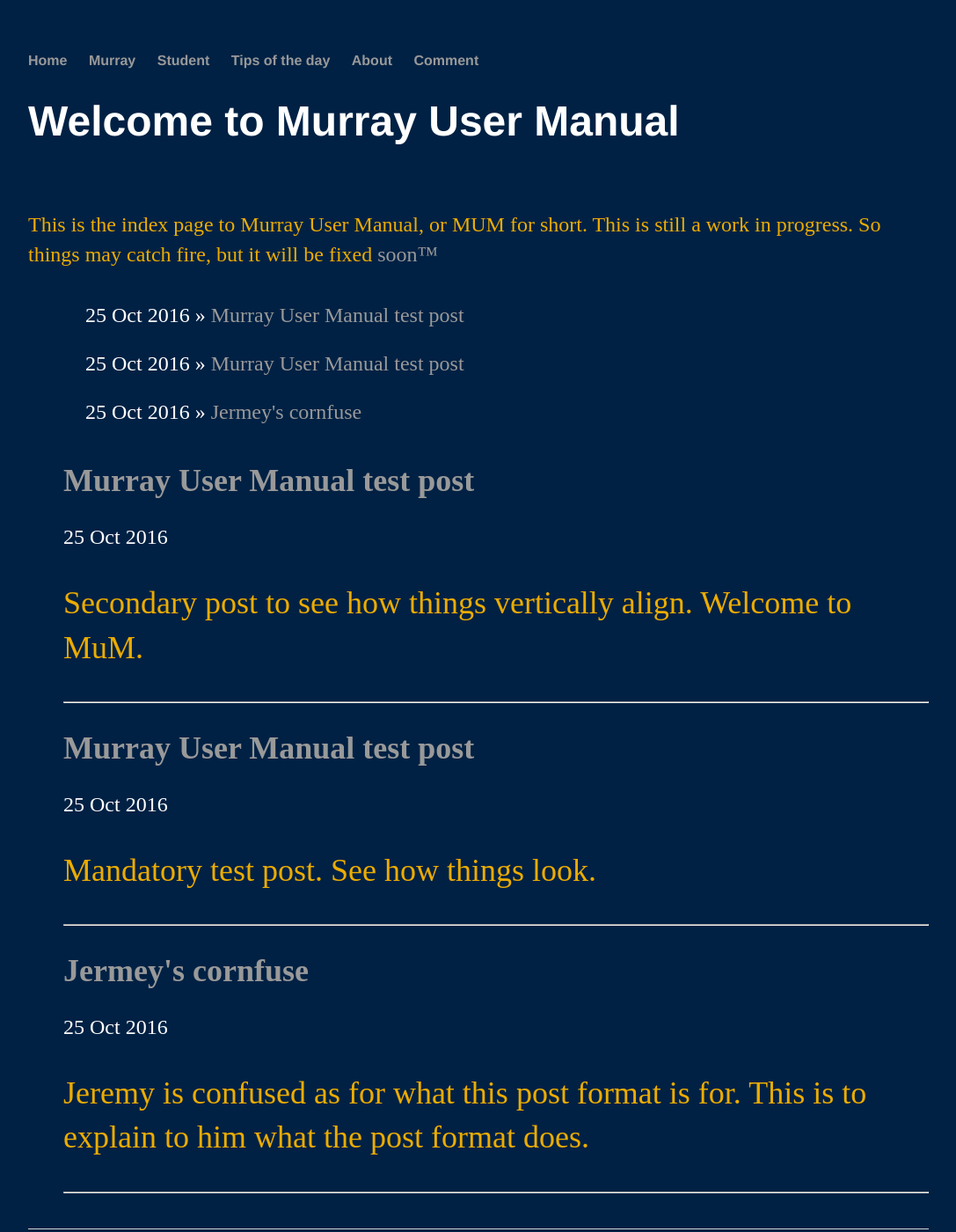
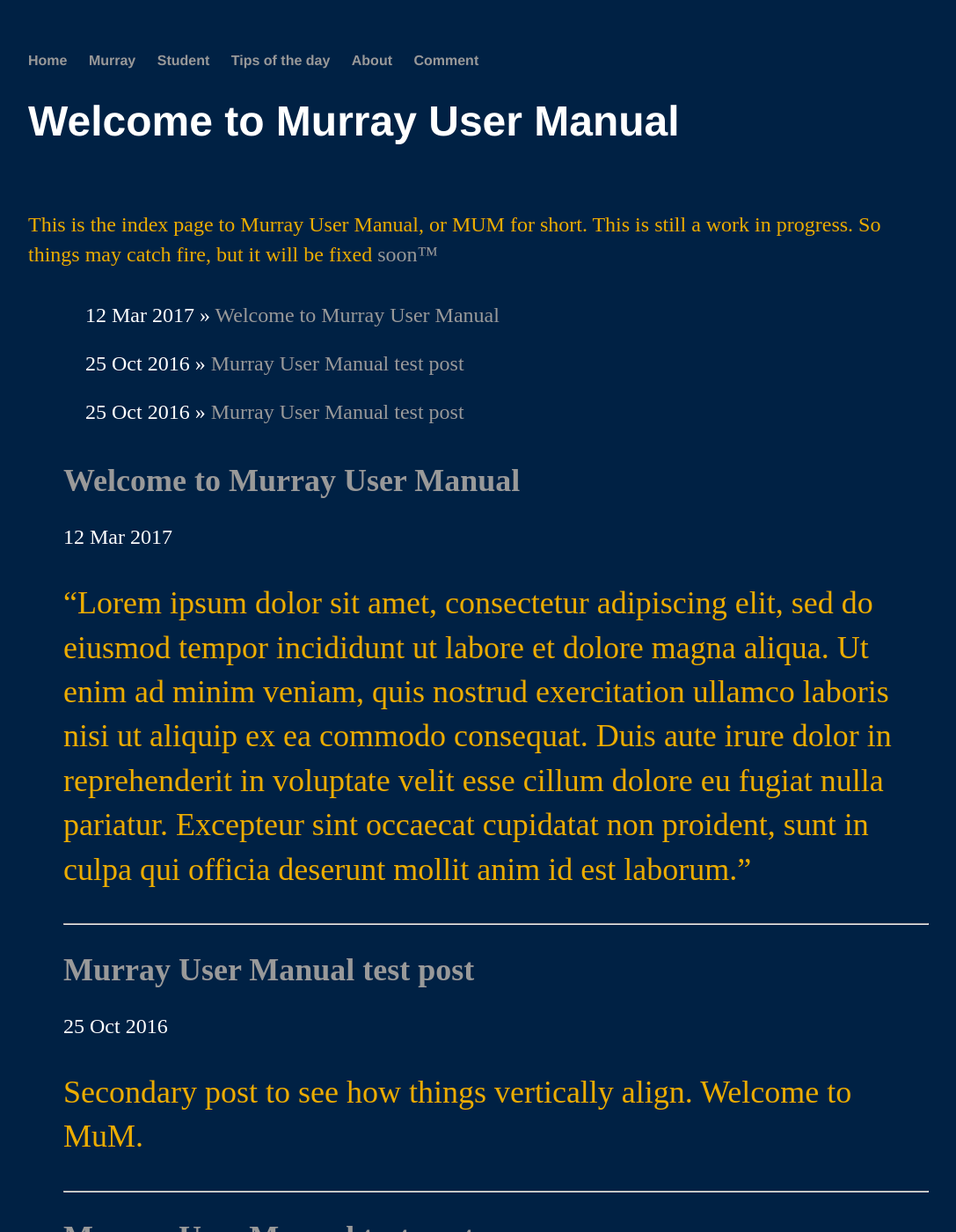
Before and after one commit to rowen2/rowen2.github.io, a Jekyll site: the page built from index.html, in a window 1280 px wide and 1400 px high. Shown: the whole window at 88% size, without its empty margins (96-1183 px from the left). Built offline with Jekyll 4.4.1, drawn with Linux system fonts in a browser that asks for light colours.

Commit message:
Update 2016-10-25-Jeremy-Is-Confused.md

```diff
--- a/_posts/2016-10-25-Jeremy-Is-Confused.md
+++ b/_posts/2016-10-25-Jeremy-Is-Confused.md
@@ -1,7 +1,7 @@
 ---
 layout: blog
-title: "Jermey's cornfuse"
-date: 2016-10-25
+title: "Welcome to Murray User Manual"
+date: 2017-3-12
 ---
 
-Jeremy is confused as for what this post format is for. This is to explain to him what the post format does.
+"Lorem ipsum dolor sit amet, consectetur adipiscing elit, sed do eiusmod tempor incididunt ut labore et dolore magna aliqua. Ut enim ad minim veniam, quis nostrud exercitation ullamco laboris nisi ut aliquip ex ea commodo consequat. Duis aute irure dolor in reprehenderit in voluptate velit esse cillum dolore eu fugiat nulla pariatur. Excepteur sint occaecat cupidatat non proident, sunt in culpa qui officia deserunt mollit anim id est laborum."
```
